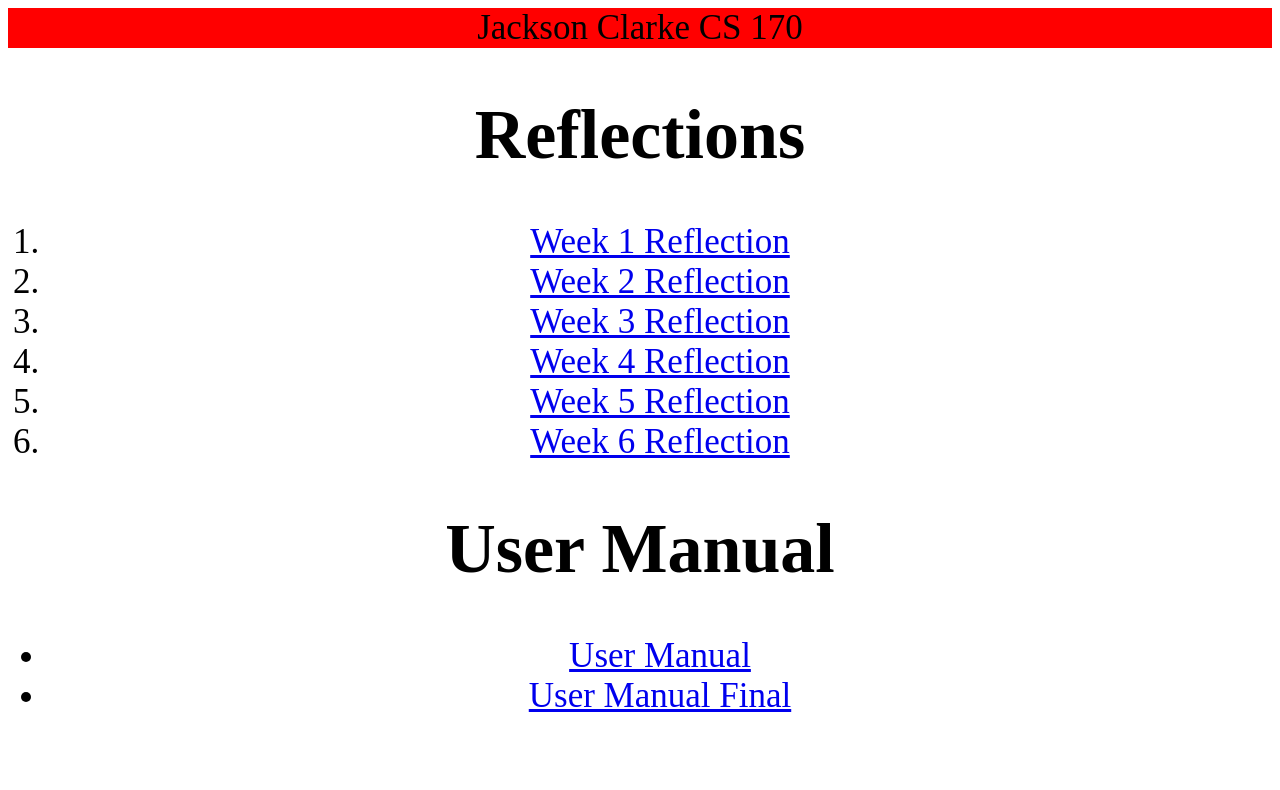
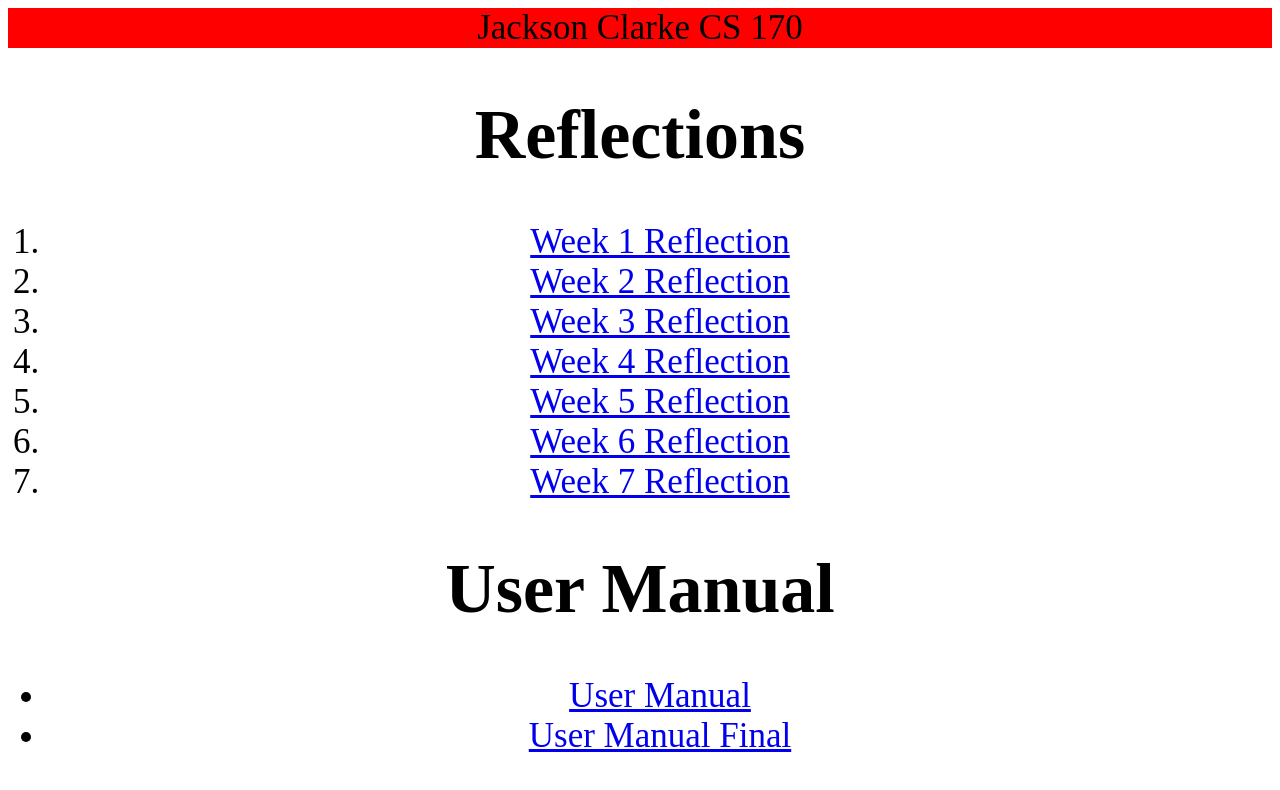
Before and after one commit to XA1phaX/CSE-170, a plain HTML site: page index.html in a window 1280 px wide. Drawn offline with Linux system fonts and the light colour scheme.

Commit message:
w07 reflection

```diff
--- a/index.html
+++ b/index.html
@@ -17,6 +17,7 @@
       <li><a href="./CSE 170 WK04.pdf">Week 4 Reflection</a></li>
       <li><a href="./W05 Reflection.pdf">Week 5 Reflection</a></li>
       <li><a href="./W06 reflection.pdf">Week 6 Reflection</a></li>
+      <li><a href="./W07 reflection.pdf">Week 7 Reflection</a></li>
     </ol>
     <h1>User Manual</h1>
     <ul>
```
Also changed, not shown: 1 other file.
